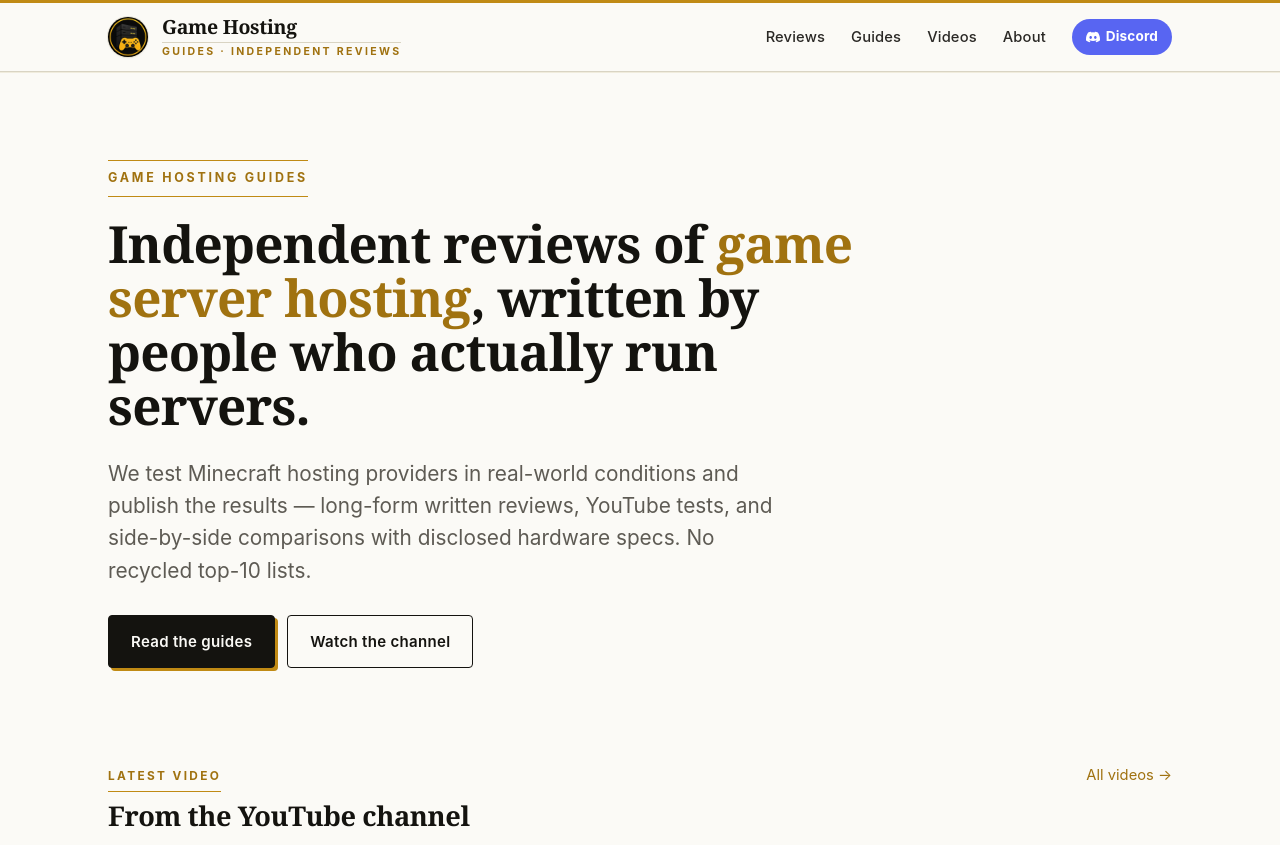
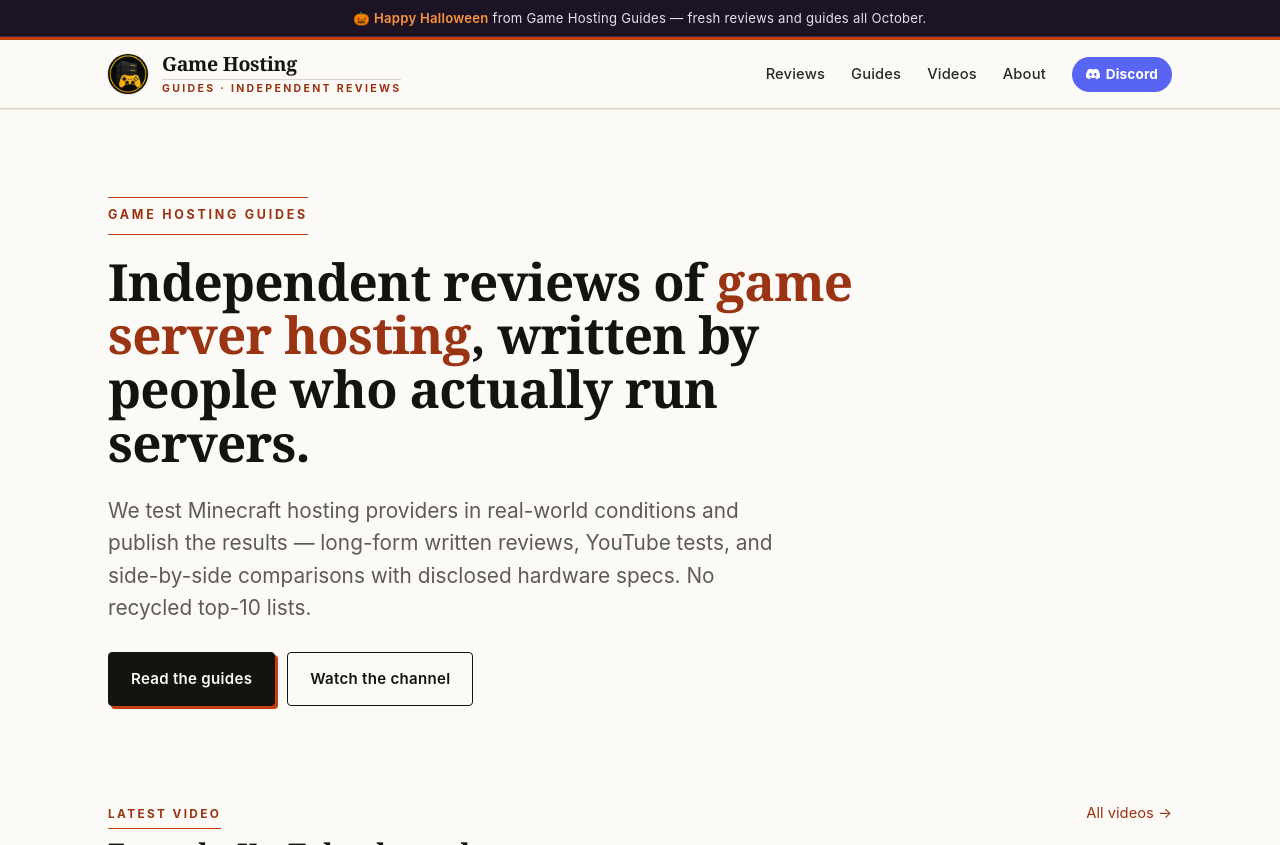
Before and after one commit to Game-Hosting-Guides/game-hosting-guides.github.io, a Jekyll site: the page built from index.md, in a window 1280 px wide and 1400 px high, cut to the strip 0-845 px from the top of the window. Built offline with Jekyll 4.4.1, drawn with Linux system fonts in a browser that asks for light colours.

Commit message:
Add subtle Halloween seasonal theme (toggle via seasonal_theme)
Pumpkin-orange accent + aubergine dark surfaces via CSS variable overrides,
plus a slim greeting strip. All text passes WCAG AA. Remove the
seasonal_theme line in _config.yml to revert.

Co-Authored-By: Claude Opus 5.5 <noreply@anthropic.com>

```diff
--- a/_config.yml
+++ b/_config.yml
@@ -9,6 +9,9 @@ author:
 publisher: "Game Hosting Guides"
 contact_email: "ghguides@proton.me"
 lang: en_US
+
+# Seasonal theme (Oct): loads assets/css/halloween.css + a greeting strip. Delete to revert.
+seasonal_theme: halloween
 timezone: UTC
 logo: /assets/img/logo.jpg
 image: /assets/img/logo.jpg
--- a/_layouts/default.html
+++ b/_layouts/default.html
@@ -6,6 +6,7 @@
   {% seo %}
   {% if page.noindex %}<meta name="robots" content="noindex, follow">{% endif %}
   <link rel="stylesheet" href="{{ '/assets/css/style.css' | relative_url }}">
+  {% if site.seasonal_theme == 'halloween' %}<link rel="stylesheet" href="{{ '/assets/css/halloween.css' | relative_url }}">{% endif %}
   <link rel="icon" type="image/jpeg" href="{{ '/assets/img/logo.jpg' | relative_url }}">
   <link rel="apple-touch-icon" href="{{ '/assets/img/logo.jpg' | relative_url }}">
   <meta name="theme-color" content="#fbfaf6">
@@ -57,6 +58,7 @@
   {% endunless %}
 </head>
 <body>
+  {% if site.seasonal_theme == 'halloween' %}<div class="seasonal-strip">🎃 <strong>Happy Halloween</strong> from Game Hosting Guides — fresh reviews and guides all October.</div>{% endif %}
   <header class="site-header">
     <div class="wrap">
       <a class="site-title" href="{{ '/' | relative_url }}" aria-label="{{ site.title }} home">
--- /dev/null
+++ b/assets/css/halloween.css
@@ -0,0 +1,28 @@
+/*
+ * Seasonal theme: Halloween. Loaded only when `seasonal_theme: halloween` is
+ * set in _config.yml — remove that line to switch back to the regular palette.
+ * Deliberately restrained: swaps the amber accent for pumpkin orange and the
+ * dark surfaces for a deep aubergine, plus one slim greeting strip. No layout
+ * changes, no novelty fonts.
+ */
+:root {
+  --accent: #c2410c;          /* pumpkin orange; ~5.2:1 on cream, passes AA */
+  --accent-strong: #9a3412;
+  --accent-soft: #fdeee3;
+  --accent-pop: #fb923c;      /* brighter orange, used only on dark surfaces */
+
+  --bg-dark: #1c1424;         /* deep aubergine instead of near-black */
+  --bg-dark-2: #261b30;
+}
+
+.seasonal-strip {
+  background: var(--bg-dark);
+  color: #e9dff0;
+  font-family: var(--sans);
+  font-size: 0.82rem;
+  letter-spacing: 0.02em;
+  text-align: center;
+  padding: 7px 16px;
+  border-bottom: 1px solid #3a2a45;
+}
+.seasonal-strip strong { color: var(--accent-pop); font-weight: 600; }
```
